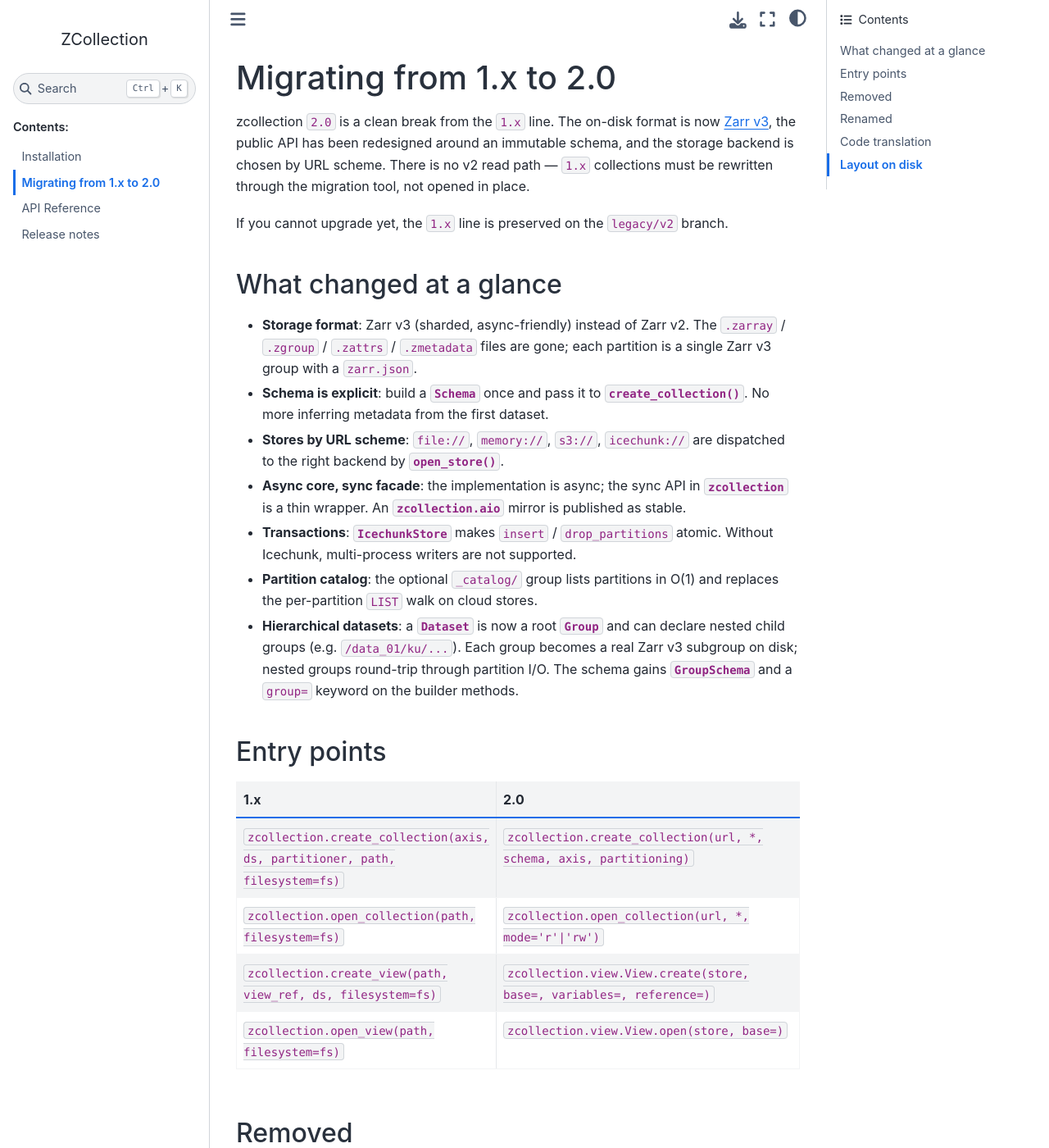
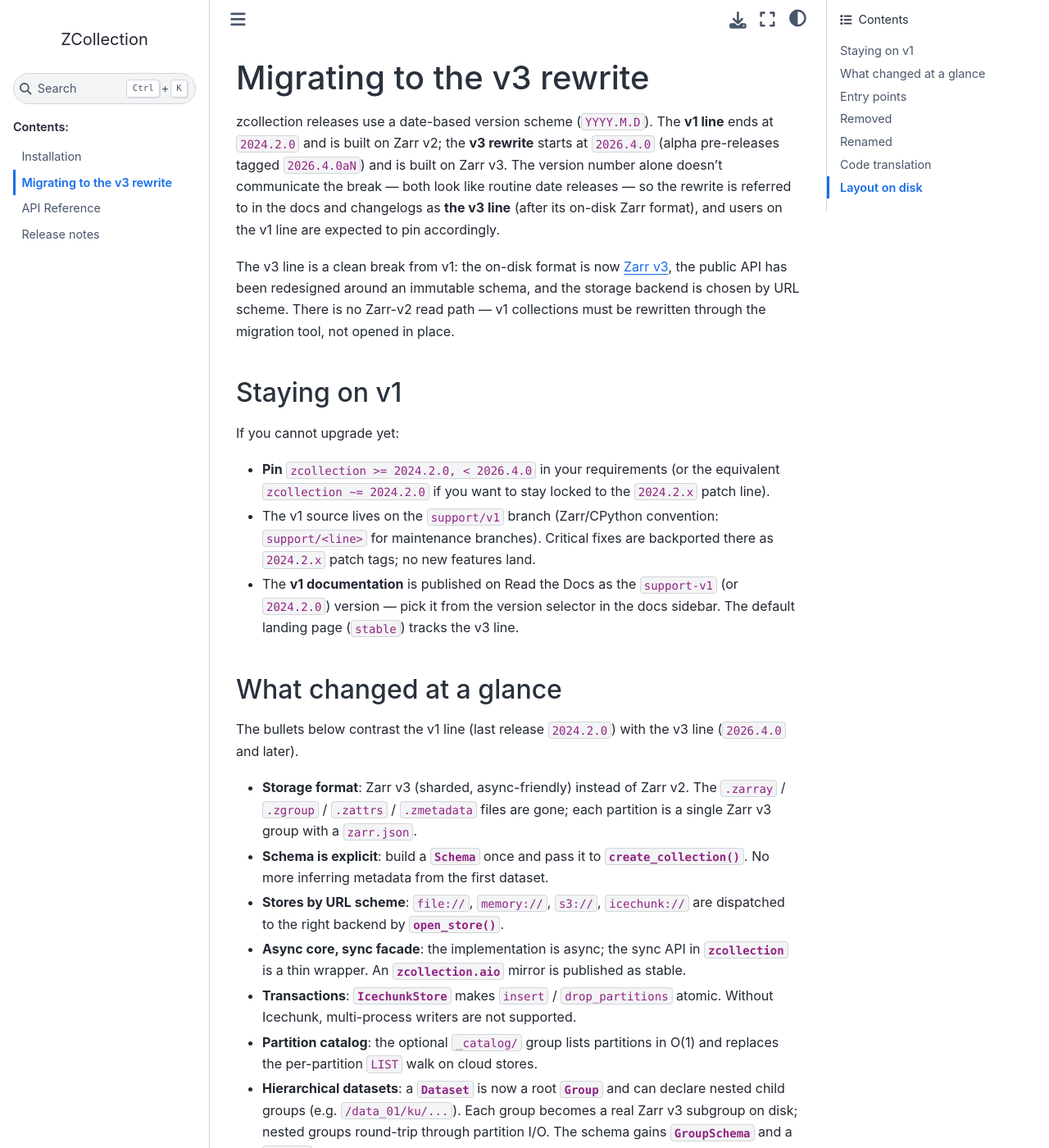
Before and after one commit to CNES/zcollection, a Sphinx documentation site: the page built from docs/source/migration.rst, in a window 1280 px wide and 1400 px high. Shown: the whole window at 82% size. Built offline with Sphinx 7.4.7 and the Sphinx Book theme 1.1.4, drawn with Linux system fonts in a browser that asks for light colours; pages that are not in the unit, such as notebooks, are missing from menus; some of the changed text lies outside the part shown.

Commit message:
docs: update migration guide for v3 rewrite and clarify versioning

```diff
--- a/docs/source/migration.rst
+++ b/docs/source/migration.rst
@@ -1,17 +1,43 @@
-Migrating from 1.x to 2.0
-=========================
+Migrating to the v3 rewrite
+===========================
 
-zcollection ``2.0`` is a clean break from the ``1.x`` line. The on-disk
-format is now `Zarr v3 <https://zarr.readthedocs.io/>`_, the public API has
-been redesigned around an immutable schema, and the storage backend is
-chosen by URL scheme. There is no v2 read path — ``1.x`` collections must
-be rewritten through the migration tool, not opened in place.
+zcollection releases use a date-based version scheme (``YYYY.M.D``).
+The **v1 line** ends at ``2024.2.0`` and is built on Zarr v2; the
+**v3 rewrite** starts at ``2026.4.0`` (alpha pre-releases tagged
+``2026.4.0aN``) and is built on Zarr v3. The version number alone
+doesn't communicate the break — both look like routine date
+releases — so the rewrite is referred to in the docs and changelogs
+as **the v3 line** (after its on-disk Zarr format), and users on the
+v1 line are expected to pin accordingly.
 
-If you cannot upgrade yet, the ``1.x`` line is preserved on the
-``legacy/v2`` branch.
+The v3 line is a clean break from v1: the on-disk format is now
+`Zarr v3 <https://zarr.readthedocs.io/>`_, the public API has been
+redesigned around an immutable schema, and the storage backend is
+chosen by URL scheme. There is no Zarr-v2 read path — v1 collections
+must be rewritten through the migration tool, not opened in place.
+
+Staying on v1
+-------------
+
+If you cannot upgrade yet:
+
+- **Pin** ``zcollection >= 2024.2.0, < 2026.4.0`` in your
+  requirements (or the equivalent ``zcollection ~= 2024.2.0`` if you
+  want to stay locked to the ``2024.2.x`` patch line).
+- The v1 source lives on the ``support/v1`` branch (Zarr/CPython
+  convention: ``support/<line>`` for maintenance branches). Critical
+  fixes are backported there as ``2024.2.x`` patch tags; no new
+  features land.
+- The **v1 documentation** is published on Read the Docs as the
+  ``support-v1`` (or ``2024.2.0``) version — pick it from the
+  version selector in the docs sidebar. The default landing page
+  (``stable``) tracks the v3 line.
 
 What changed at a glance
 ------------------------
+
+The bullets below contrast the v1 line (last release ``2024.2.0``)
+with the v3 line (``2026.4.0`` and later).
 
 * **Storage format**: Zarr v3 (sharded, async-friendly) instead of Zarr v2.
   The ``.zarray`` / ``.zgroup`` / ``.zattrs`` / ``.zmetadata`` files are
@@ -44,8 +70,8 @@
    :header-rows: 1
    :widths: 35 65
 
-   * - 1.x
-     - 2.0
+   * - v1 (≤ ``2024.2.0``)
+     - v3 (``2026.4.0`` and later)
    * - ``zcollection.create_collection(axis, ds, partitioner, path, filesystem=fs)``
      - ``zcollection.create_collection(url, *, schema, axis, partitioning)``
    * - ``zcollection.open_collection(path, filesystem=fs)``
@@ -58,7 +84,7 @@
 Removed
 -------
 
-The following ``1.x`` features have no equivalent in ``2.0``:
+The following v1 features have no equivalent in the v3 line:
 
 * ``synchronizer=`` — replaced by per-partition ``asyncio.Lock``,
   Dask DAG topology, and (for cross-partition atomicity)
@@ -71,7 +97,8 @@
   :py:class:`~zcollection.store.Store` for the backend.
 * ``partition_base_dir`` positional — encode it in the URL.
 * ``update_deprecated_collection`` — moved out of the package; use the
-  ``zcollection-migrate`` tool to rewrite a 1.x layout to 2.0.
+  ``zcollection-migrate`` tool to rewrite a v1 layout into the v3
+  on-disk format.
 * ``Dataset.load`` / ``Dataset.add_variable`` / ``Dataset.drop_variable`` /
   ``Dataset.metadata`` — schemas are immutable; build a new
   :py:class:`~zcollection.Schema` instead.
@@ -167,9 +194,9 @@
 Indexing
 ~~~~~~~~
 
-The 1.x ``Indexer`` was an abstract class with ``_create`` / ``_update``
-hooks. In 2.0, :py:class:`~zcollection.indexing.Indexer` is a single
-concrete Parquet-backed class that takes a builder callback:
+The v1 ``Indexer`` was an abstract class with ``_create`` / ``_update``
+hooks. In the v3 line :py:class:`~zcollection.indexing.Indexer` is a
+single concrete Parquet-backed class that takes a builder callback:
 
 .. code-block:: python
 
```
